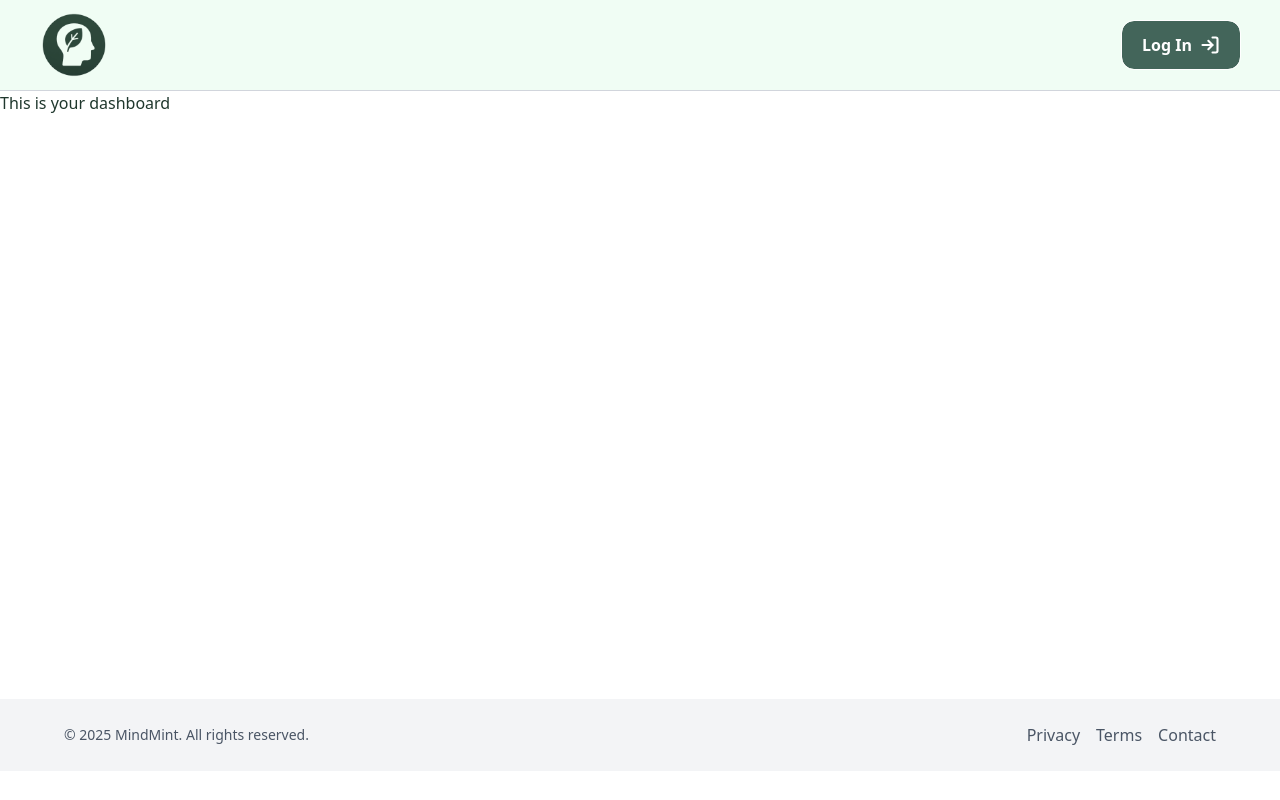
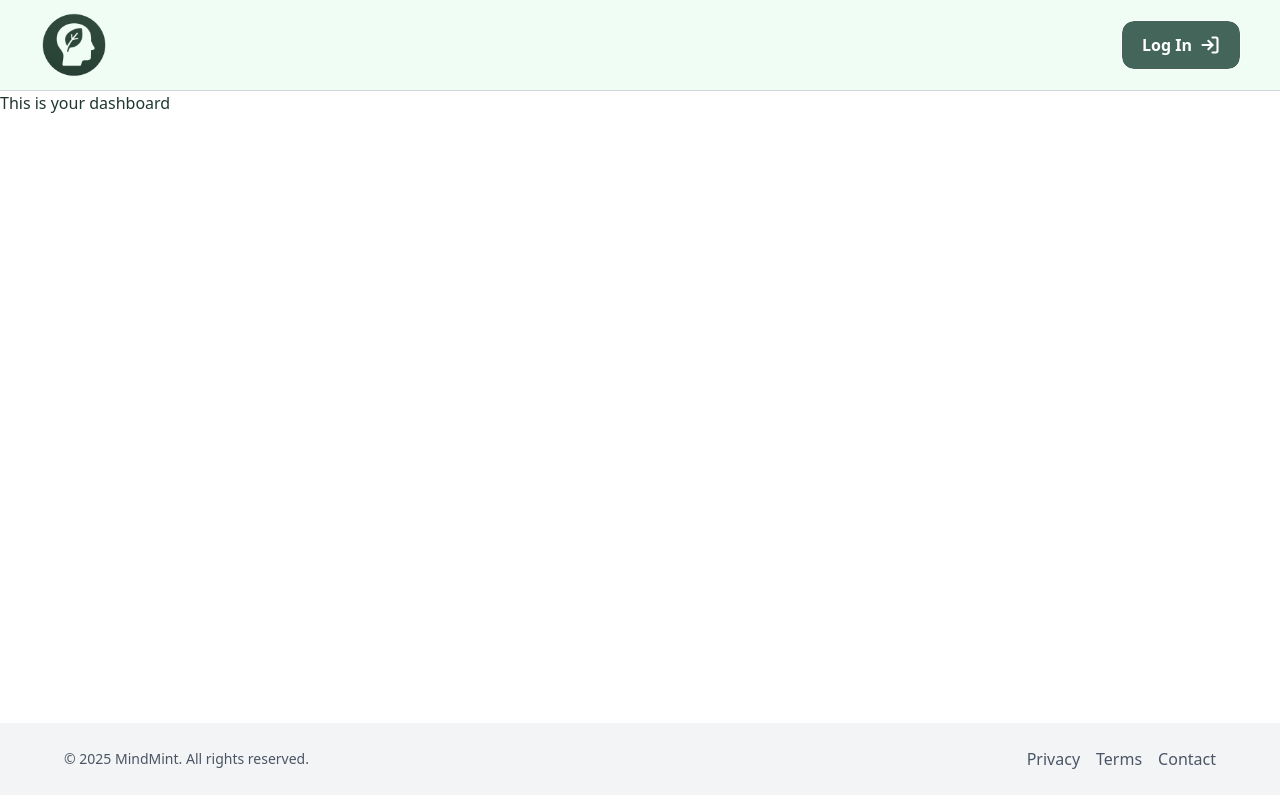
Before and after one commit to nazeeha-kb/CS50x-final-project, a React (Vite) app in the folder client/: page /dashboard in a window 1280 px wide. Built offline with nearby package versions, Linux system fonts and the light colour scheme.

Commit message:
style: change layout min height

```diff
--- a/client/src/components/Layout.jsx
+++ b/client/src/components/Layout.jsx
@@ -10,7 +10,7 @@ export default function Layout() {
         <Navbar />
       </header>
 
-      <main className="min-h-[76vh]">
+      <main className="min-h-[79vh]">
         <Outlet />
       </main>
 
```
